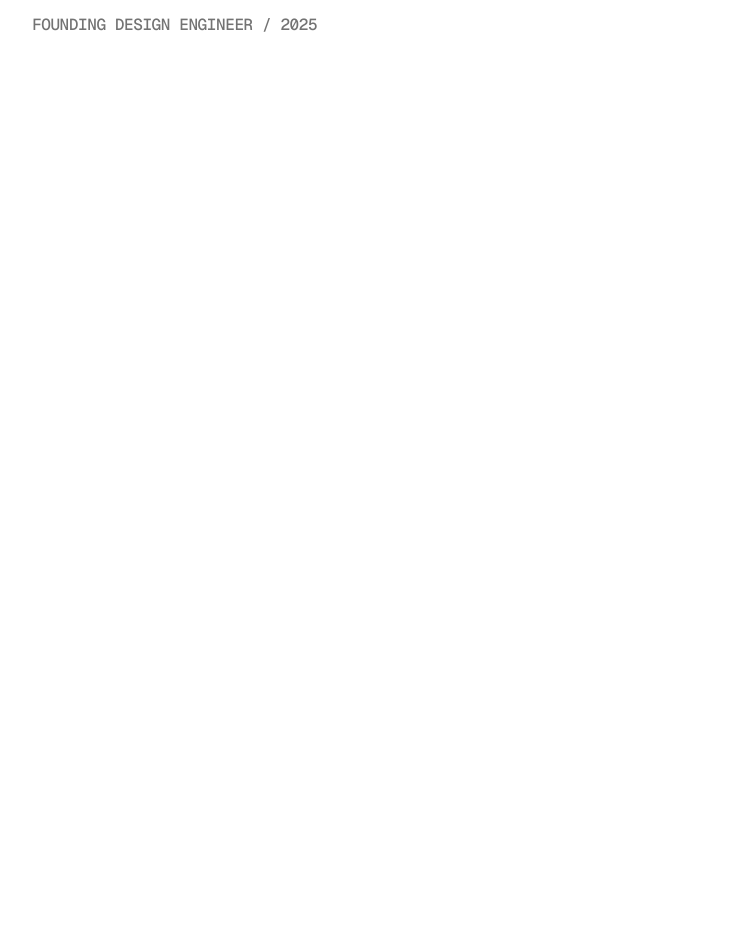
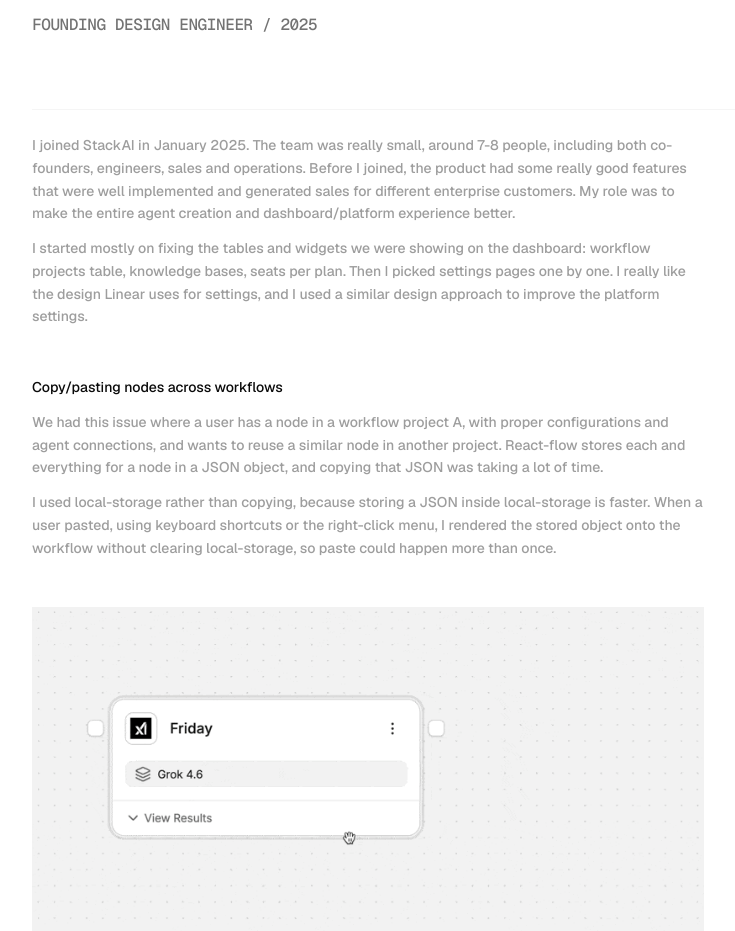
Before and after one commit to yashsehgal/personal-website, a Next.js app: page /work/experience-at-stack-ai in a window 1280 px wide. Shown: the part 164-1095 px from the top of the page, without its empty margins (32-767 px from the left). Before the commit the page ends 800 px from the top, so only its background shows below. Built offline with nearby package versions, Linux system fonts and the light colour scheme.

Commit message:
Add the StackAI experience write-up, with copy/paste node GIFs that stay behind gray placeholders until they load.
Co-authored-by: Cursor <cursoragent@cursor.com>

```diff
--- a/app/work/experience-at-stack-ai/page.tsx
+++ b/app/work/experience-at-stack-ai/page.tsx
@@ -1,3 +1,4 @@
+import { StackAiExperienceBodySection } from "@/modules/work-page/stack-ai-experience-body-section";
 import { StackAiExperienceHeaderSection } from "@/modules/work-page/stack-ai-experience-header-section";
 
 export default function StackAiExperience() {
@@ -6,6 +7,10 @@ export default function StackAiExperience() {
       <div className="mt-20 mb-18">
         <StackAiExperienceHeaderSection />
       </div>
+      <div className="flex flex-col gap-6">
+        <div className="h-px w-full bg-muted" />
+        <StackAiExperienceBodySection />
+      </div>
     </div>
   );
 }
--- /dev/null
+++ b/modules/work-page/stack-ai-experience-body-section.tsx
@@ -0,0 +1,128 @@
+import { StackAiExperienceMediaSlot } from "@/modules/work-page/stack-ai-experience-media-slot";
+
+const COPY_NODE_DEMO_SRC =
+  "/work/stack-ai/copy-paste-nodes-demos/copy-node-demo.gif";
+const PASTE_NODE_DEMO_SRC =
+  "/work/stack-ai/copy-paste-nodes-demos/paste-node-demo.gif";
+
+export function StackAiExperienceBodySection() {
+  return (
+    <section
+      aria-label="Work at StackAI"
+      className="flex max-w-2xl flex-col gap-12 font-sans text-sm font-medium leading-relaxed text-muted-foreground/70"
+    >
+      <article className="space-y-3">
+        <p>
+          I joined StackAI in January 2025. The team was really small, around
+          7-8 people, including both co-founders, engineers, sales and
+          operations. Before I joined, the product had some really good features
+          that were well implemented and generated sales for different
+          enterprise customers. My role was to make the entire agent creation
+          and dashboard/platform experience better.
+        </p>
+        <p>
+          I started mostly on fixing the tables and widgets we were showing on
+          the dashboard: workflow projects table, knowledge bases, seats per
+          plan. Then I picked settings pages one by one. I really like the
+          design Linear uses for settings, and I used a similar design approach
+          to improve the platform settings.
+        </p>
+      </article>
+      <article className="space-y-3">
+        <h2 className="text-sm font-medium leading-relaxed text-foreground">
+          Copy/pasting nodes across workflows
+        </h2>
+        <p>
+          We had this issue where a user has a node in a workflow project A,
+          with proper configurations and agent connections, and wants to reuse a
+          similar node in another project. React-flow stores each and everything
+          for a node in a JSON object, and copying that JSON was taking a lot of
+          time.
+        </p>
+        <p>
+          I used local-storage rather than copying, because storing a JSON
+          inside local-storage is faster. When a user pasted, using keyboard
+          shortcuts or the right-click menu, I rendered the stored object onto
+          the workflow without clearing local-storage, so paste could happen
+          more than once.
+        </p>
+      </article>
+      <StackAiExperienceMediaSlot
+        src={COPY_NODE_DEMO_SRC}
+        alt="Copying a configured node from a StackAI workflow"
+      />
+      <StackAiExperienceMediaSlot
+        src={PASTE_NODE_DEMO_SRC}
+        alt="Pasting a copied node into another StackAI workflow"
+      />
+      <article className="space-y-3">
+        <p>
+          This started with the idea to have a consistent design. We were using
+          Shadcn Data Table, and it was functional, but it was not aligning, and
+          having a custom design on top of it was not really going well. I wrote
+          a component from scratch using the React Data Table package that
+          Shadcn also uses.
+        </p>
+        <p>
+          I added type safety so column types are derived from the data.
+          Developers wrote a constant with the ID, title, and data source of
+          each column, and loading states were handled automatically because we
+          were using React Query. The advanced filters took major inspiration
+          from Notion. Checkboxes supported multi-select, including shift-click
+          to select rows in between, like MacOS Finder.
+        </p>
+      </article>
+      <StackAiExperienceMediaSlot />
+      <article className="space-y-3">
+        <p>
+          We offered many options, tools, and node types, but filtering and
+          locating nodes by category or type was difficult. I added a way to add
+          a node directly in the workflow: right-click to see a list of nodes,
+          or add a dummy node and select everything in a configuration panel.
+          Users can also search by keyword. Searching for &ldquo;agent,&rdquo;
+          &ldquo;AI,&rdquo; or &ldquo;LLM&rdquo; returns AI agent.
+        </p>
+        <p>
+          All results were filtered and grouped into categories, so adding new
+          nodes was linear and fast. Users appreciated staying in the workflow
+          without being redirected to a settings panel.
+        </p>
+      </article>
+      <StackAiExperienceMediaSlot />
+      <article className="space-y-3">
+        <p>
+          This began as a weekend side project. It was not highly requested, but
+          I believed it was important because it helps customers reduce costs
+          and clean up their dashboards. One of our customers was MIT Sloan.
+          Professors created accounts for every student, and each account got
+          its own personal folder. When a new batch started, the old
+          batch&apos;s folders and workflows were still there, and deleting them
+          by hand was tiring.
+        </p>
+        <p>
+          I added a suggestion for archivable projects: projects that have not
+          been used, un-opened, or had a workflow run for a period of
+          inactivity. They show up in a dedicated section, so users can delete
+          them one by one or select all and remove them at once.
+        </p>
+      </article>
+      <StackAiExperienceMediaSlot />
+      <article className="space-y-3">
+        <p>
+          This was my first project where I actually wrote backend code. I
+          focused on evaluating the chunks associated with the keywords that the
+          RAG system stored in a knowledge base. Users can search for a keyword
+          or a sentence and see which chunks come back through semantic search,
+          keyword search, or hybrid searches, and they can select the chunk
+          size.
+        </p>
+        <p>
+          I wrote APIs on top of functions that already existed and built a
+          playground UI. Users enter a query, see results with a relevance score
+          and the corresponding chunks, and the search keywords are highlighted
+          in the chunk.
+        </p>
+      </article>
+    </section>
+  );
+}
--- a/modules/work-page/stack-ai-experience-header-section.tsx
+++ b/modules/work-page/stack-ai-experience-header-section.tsx
@@ -1,7 +1,7 @@
 export function StackAiExperienceHeaderSection() {
   return (
     <header className="flex flex-col gap-2">
-      <h1 className="font-semibold uppercase text-2xl">Experience at StackAI</h1>
+      <h1 className="font-semibold uppercase text-2xl">Work at StackAI</h1>
       <p className="font-medium uppercase tracking-tight text-muted-foreground">
         Founding Design Engineer / 2025
       </p>
--- /dev/null
+++ b/modules/work-page/stack-ai-experience-media-slot.tsx
@@ -0,0 +1,39 @@
+"use client";
+
+import { cn } from "cn";
+import Image from "next/image";
+import { useState } from "react";
+
+type StackAiExperienceMediaSlotProps = {
+  src?: string;
+  alt?: string;
+};
+
+export function StackAiExperienceMediaSlot({
+  src,
+  alt = "",
+}: StackAiExperienceMediaSlotProps) {
+  const [isLoaded, setIsLoaded] = useState(false);
+
+  if (!src) {
+    return <figure className="aspect-video w-full bg-muted" aria-hidden />;
+  }
+
+  return (
+    <figure className="relative aspect-800/523 w-full overflow-hidden bg-muted">
+      <Image
+        src={src}
+        alt={alt}
+        fill
+        unoptimized
+        sizes="(max-width: 42rem) 100vw, 42rem"
+        draggable={false}
+        onLoad={() => setIsLoaded(true)}
+        className={cn(
+          "object-contain",
+          isLoaded ? "opacity-100" : "opacity-0",
+        )}
+      />
+    </figure>
+  );
+}
```
Also changed, not shown: public/work/stack-ai/copy-paste-nodes-demos/copy-node-demo.gif (added), public/work/stack-ai/copy-paste-nodes-demos/paste-node-demo.gif (added).
